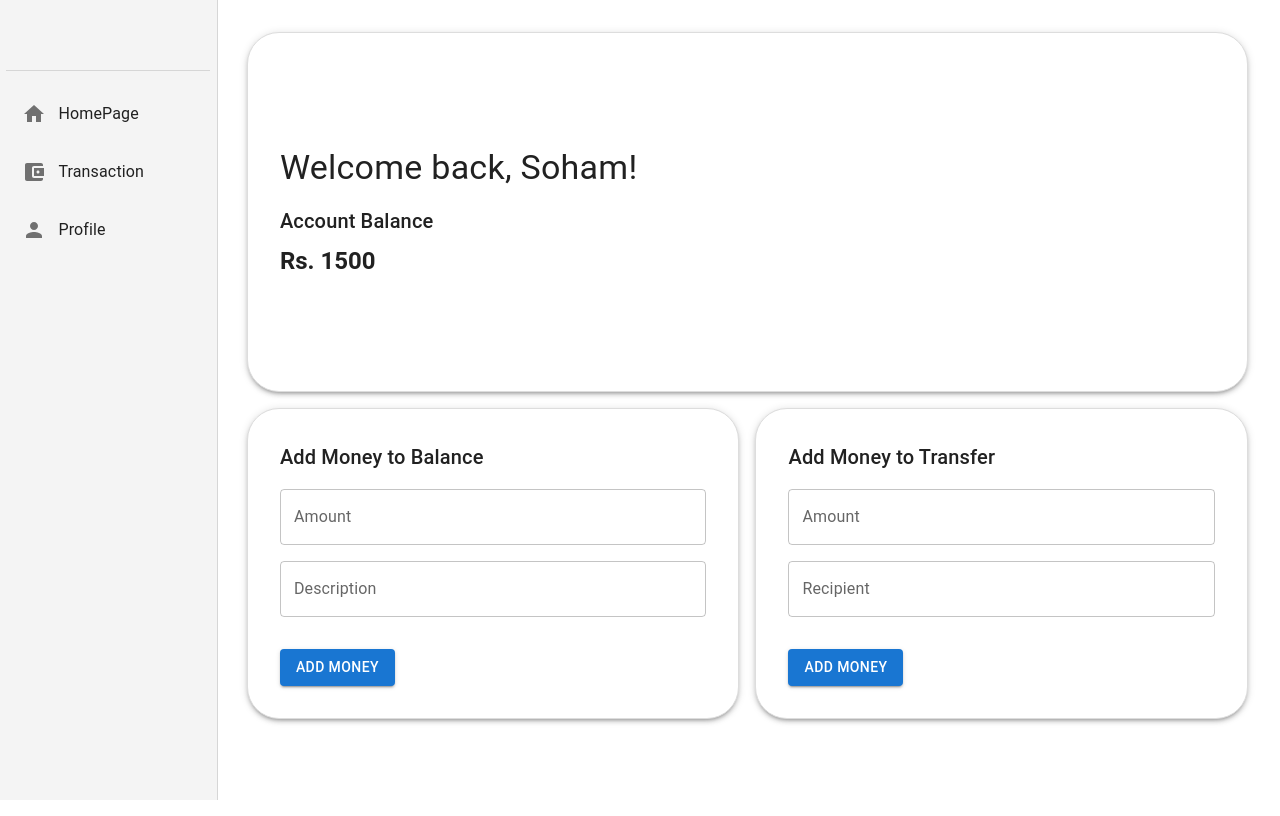
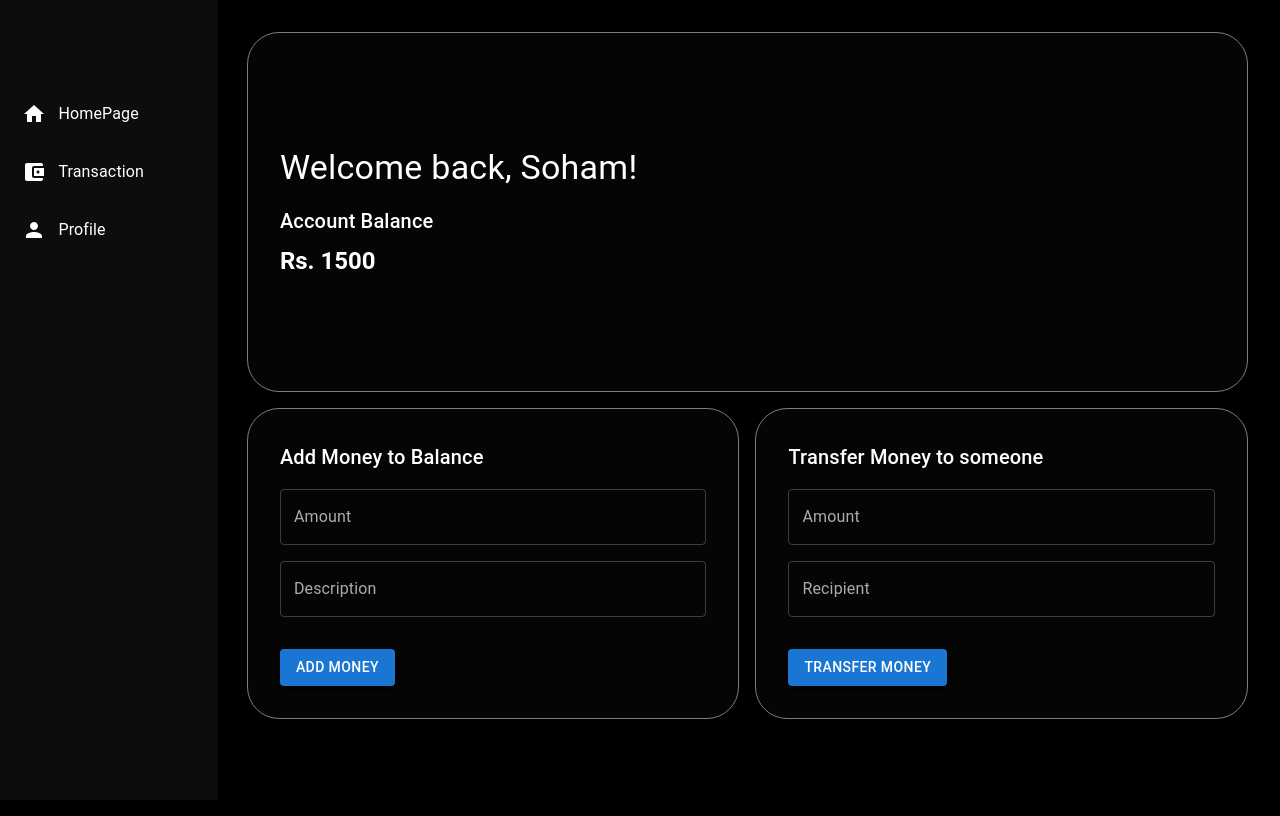
Before and after one commit to Soham908/Banking-Service, a React (Create React App) app in the folder frontend/: page / in a window 1280 px wide. Built offline with nearby package versions, Linux system fonts and the light colour scheme.

Commit message:
UI fixed, color changed

```diff
--- a/frontend/public/index.html
+++ b/frontend/public/index.html
@@ -1,5 +1,5 @@
 <!DOCTYPE html>
-<html lang="en">
+<html lang="en" style="background-color: black;">
   <head>
     <meta charset="utf-8" />
     <link rel="icon" href="%PUBLIC_URL%/favicon.ico" />
--- a/frontend/src/App.js
+++ b/frontend/src/App.js
@@ -20,7 +20,9 @@ const App = () => {
             width: '17%',
             boxSizing: 'border-box',
             backgroundColor: '#f4f4f4', // Light background similar to YouTube
-            padding: '0.5%'
+            padding: '0.5%',
+            color:'white',
+            backgroundColor: '#0B0D0E'
           },
         }}
       >
@@ -36,7 +38,7 @@ const App = () => {
               key={item.text}
               sx={{
                 padding: '8px 16px',
-                '&:hover': { backgroundColor: '#e0e0e0' }, // Light gray on hover
+                '&:hover': { backgroundColor: 'black' }, // Light gray on hover
                 '&.Mui-selected': {
                   backgroundColor: '#d0d0d0',
                   '&:hover': { backgroundColor: '#c0c0c0' }
@@ -45,7 +47,7 @@ const App = () => {
                 marginTop: '5%'
               }}
             >
-              <ListItemIcon sx={{ minWidth: 36 }}>
+              <ListItemIcon sx={{ minWidth: 36, color:'white' }}>
                 {item.icon}
               </ListItemIcon>
               <ListItemText primary={item.text} />
@@ -55,7 +57,7 @@ const App = () => {
       </Drawer>
 
       {/* Main Content */}
-      <Box component="main" sx={{ flexGrow: 1, p: 3 }}>
+      <Box component="main" sx={{ flexGrow: 1, p: 3, backgroundColor:'black' }}>
         <Grid container spacing={2} sx={{ height: '100%' }}>
           {/* Top Half */}
           <Grid item xs={12} sx={{ height: '50%' }}>
@@ -69,7 +71,10 @@ const App = () => {
             display: 'flex',
             flexDirection: 'column',
             justifyContent: 'center', // Centers content vertically
-            boxSizing: 'border-box' // Ensure padding doesn't affect the overall height
+            boxSizing: 'border-box', // Ensure padding doesn't affect the overall height
+            color:'white',
+            backgroundColor: '#050505',
+            borderColor:'#847E6A'
           }}
         >
           <Typography
--- a/frontend/src/components/AddMoney.js
+++ b/frontend/src/components/AddMoney.js
@@ -1,6 +1,29 @@
 import { Box, Button, Grid, TextField, Typography, Paper } from "@mui/material";
 
 const AddMoney = () => {
+  const textFieldStyles = {
+    "& .MuiOutlinedInput-root": {
+      "& fieldset": {
+        borderColor: "#FFFFFF3A",
+      },
+      "&:hover fieldset": {
+        borderColor: "lightgray",
+      },
+      "&.Mui-focused fieldset": {
+        borderColor: "lightgray",
+      },
+    },
+    "& .MuiInputLabel-root": {
+      color: "#FFFFFFAA",
+    },
+    "& .MuiInputLabel-root.Mui-focused": {
+      color: "lightgray",
+    },
+    "& input": {
+      color: "white",
+    },
+  };
+
   return (
     <Grid item xs={6} sx={{ height: "100%" }}>
       <Paper
@@ -13,6 +36,9 @@ const AddMoney = () => {
           display: "flex",
           flexDirection: "column",
           alignItems: "flex-start",
+          color: "white",
+          backgroundColor: "#050505",
+          borderColor: "#847E6A",
         }}
       >
         <Typography
@@ -22,17 +48,29 @@ const AddMoney = () => {
           Add Money to Balance
         </Typography>
         <TextField
-          sx={{ marginBottom: 2, width: "100%",borderRadius: 8, }} // Full width and margin below
+          sx={{
+            marginBottom: 2,
+            width: "100%",
+            borderRadius: 20,
+            ...textFieldStyles,
+          }} // Full width and margin below
           id="amount"
           label="Amount"
           type="number"
           variant="outlined"
         />
+
         <TextField
-          sx={{ marginBottom: 2, width: "100%",borderRadius: 20 }} // Full width and margin below
+          sx={{
+            marginBottom: 2,
+            width: "100%",
+            borderRadius: 20,
+            ...textFieldStyles,
+          }} // Full width and margin below
           id="description"
           label="Description"
           variant="outlined"
+          color="secondary"
         />
 
         <Button
--- a/frontend/src/components/TransferMoney.js
+++ b/frontend/src/components/TransferMoney.js
@@ -1,6 +1,29 @@
 import { Box, Button, Grid, Paper, TextField, Typography } from "@mui/material";
 
 const TransferMoney = () => {
+  const textFieldStyles = {
+    "& .MuiOutlinedInput-root": {
+      "& fieldset": {
+        borderColor: "#FFFFFF3A",
+      },
+      "&:hover fieldset": {
+        borderColor: "lightgray",
+      },
+      "&.Mui-focused fieldset": {
+        borderColor: "lightgray",
+      },
+    },
+    "& .MuiInputLabel-root": {
+      color: "#FFFFFFAA",
+    },
+    "& .MuiInputLabel-root.Mui-focused": {
+      color: "lightgray",
+    },
+    "& input": {
+      color: "white",
+    },
+  };
+
   return (
     <Grid item xs={6} sx={{ height: "100%" }}>
       <Paper
@@ -13,33 +36,48 @@ const TransferMoney = () => {
           display: "flex",
           flexDirection: "column",
           alignItems: "flex-start",
+          color: "white",
+          backgroundColor: "#050505",
+          borderColor: "#847E6A",
         }}
       >
         <Typography
           variant="h6" // Larger, bolder text for the heading
           sx={{ marginBottom: 2 }} // Adds space below the heading
         >
-          Add Money to Transfer
+          Transfer Money to someone
         </Typography>
         <TextField
-          sx={{ marginBottom: 2, width: "100%",borderRadius: 8, }} // Full width and margin below
+          sx={{
+            marginBottom: 2,
+            width: "100%",
+            borderRadius: 20,
+            ...textFieldStyles,
+          }} // Full width and margin below
           id="amount"
           label="Amount"
           type="number"
           variant="outlined"
         />
+
         <TextField
-          sx={{ marginBottom: 2, width: "100%",borderRadius: 20 }} // Full width and margin below
+          sx={{
+            marginBottom: 2,
+            width: "100%",
+            borderRadius: 20,
+            ...textFieldStyles,
+          }} // Full width and margin below
           id="description"
           label="Recipient"
           variant="outlined"
+          color="secondary"
         />
 
         <Button
           variant="contained" // Solid button with primary color
           sx={{ alignSelf: "flex-start", marginTop: 2 }} // Align button to the start and margin at the top
         >
-          Add Money
+          Transfer Money
         </Button>
       </Paper>
     </Grid>
```
